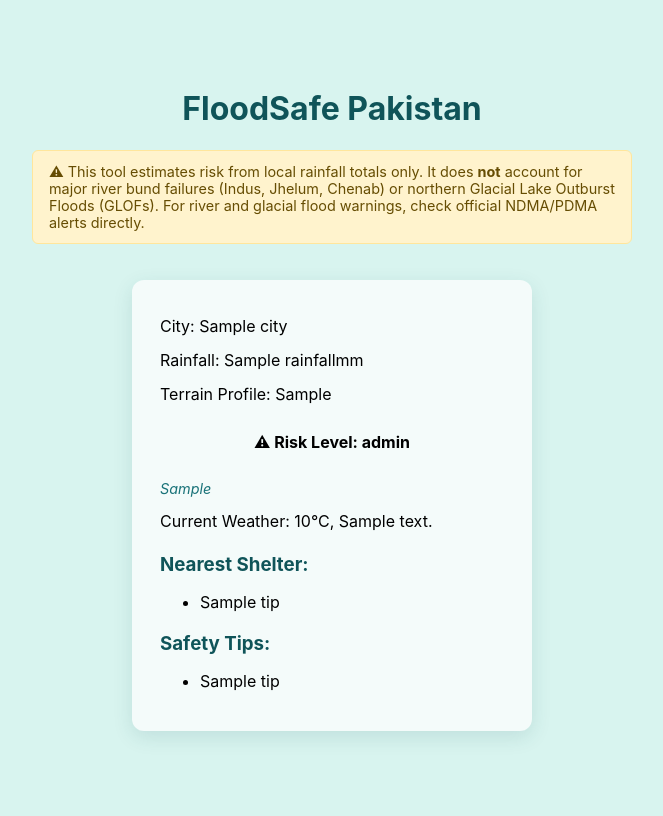
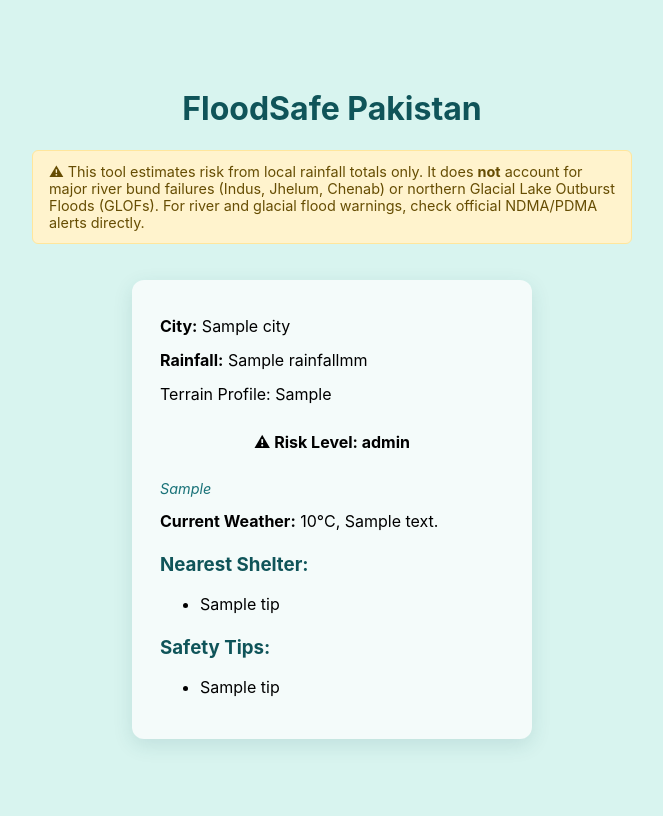
Before and after one commit to jam-tamache/Floodsafe-Pakistan, a Flask app: template templates/check.html in a window 1280 px wide. Shown: the whole page, without its empty margins (308-971 px from the left). Run offline with Flask 3, Linux system fonts and the light colour scheme; the template is opened without the code that fills it: most values are stand-ins (such as "Sample title", 1, 10 or a date in 2020).

Commit message:
Updated three project files

```diff
--- a/static/style.css
+++ b/static/style.css
@@ -166,3 +166,8 @@ button:hover {
     color: #197278;
     margin-top: 4px;
 }
+
+.results ul li {
+    margin-bottom: 10px;
+    line-height: 1.5;
+}
--- a/templates/check.html
+++ b/templates/check.html
@@ -25,14 +25,14 @@
     <a href="/">Back</a>
 {% else %}
 <div class="results">
-    <p>City: {{ city }}</p>
-    <p>Rainfall: {{ rainfall }}mm</p>
+    <p><strong>City:</strong> {{ city }}</p>
+    <p><strong>Rainfall:</strong> {{ rainfall }}mm</p>
     <p>Terrain Profile: {{ terrain_profile }}</p>
     <div class="risk-badge risk-{{ risk_level.split(' ')[0].lower() }}">
     ⚠ Risk Level: {{ risk_level }}
 </div>
     <p class="terrain-warning">{{ terrain_warning }}</p>
-    <p>Current Weather: {{ temp }}°C, {{ description }}</p>
+    <p><strong>Current Weather:</strong> {{ temp }}°C, {{ description }}</p>
     <h3>Nearest Shelter:</h3>
     <ul>
     {% for tip in shelter %}
```
